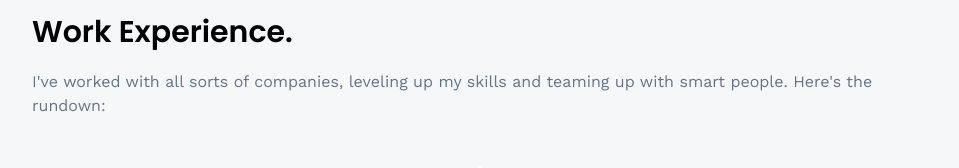
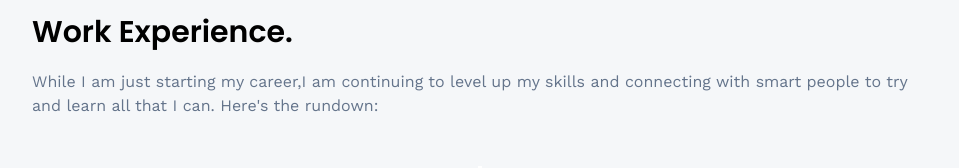
Before and after one commit to reuterShawn/threejs-porfolio, a React (Vite) app: page /about in a window 1280 px wide. Shown: the part 630-798 px from the top of the page, without its empty margins (160-1119 px from the left). Built offline with nearby package versions, Linux system fonts and the light colour scheme; no server answers.

Commit message:
Fix typos

```diff
--- a/src/pages/About.jsx
+++ b/src/pages/About.jsx
@@ -20,7 +20,7 @@ const About = () => {
       <div>
         <p>
           Software developer based in Minnesota in the United States
-          specializing in React, setting up ecommerce solutions{" "}
+          specializing in React, setting up ecommerce solutions
         </p>
       </div>
 
@@ -48,8 +48,9 @@ const About = () => {
         <h3 className="subhead-text">Work Experience.</h3>
         <div className="mt-5 flex flex-col gap-3 text-slate-500">
           <p>
-            I've worked with all sorts of companies, leveling up my skills and
-            teaming up with smart people. Here's the rundown:
+            While I am just starting my career,I am continuing to level up my
+            skills and connecting with smart people to try and learn all that I
+            can. Here's the rundown:
           </p>
         </div>
 
```
